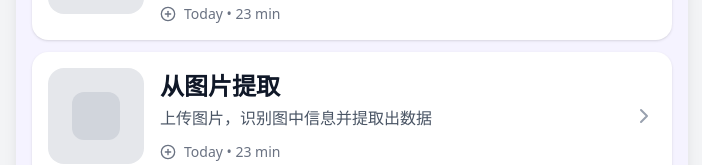
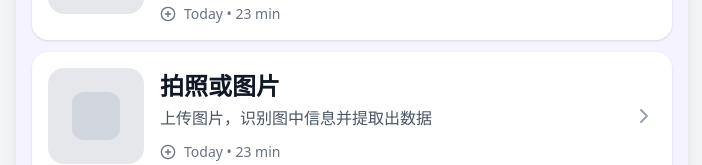
Before and after one commit to askman-dev/askgear, a React (Vite) app: page / in a window 1280 px wide. Shown: the part 225-390 px from the top of the page, without its empty margins (288-990 px from the left). Built offline with nearby package versions, Linux system fonts and the light colour scheme; no server answers.

Commit message:
chore(ui): 将“从图片提取”文案改为“拍照或图片”（入口卡片与弹窗标题）

```diff
--- a/src/components/ImageExtractSheet.tsx
+++ b/src/components/ImageExtractSheet.tsx
@@ -36,7 +36,7 @@ export function ImageExtractSheet({ open, onClose, onContinue }: ImageExtractShe
   return (
     <BottomSheet open={open} onClose={onClose}>
       <div className="flex items-center justify-between mb-3">
-        <h2 className="text-2xl font-semibold text-gray-900">从图片提取</h2>
+        <h2 className="text-2xl font-semibold text-gray-900">拍照或图片</h2>
         <button
           onClick={handleContinue}
           className="px-5 h-10 rounded-full bg-violet-600 text-white shadow-sm active:scale-[0.98] disabled:opacity-50 disabled:cursor-not-allowed"
--- a/src/components/InsightTab.tsx
+++ b/src/components/InsightTab.tsx
@@ -39,7 +39,7 @@ export function InsightTab({ onStartChat, onStartArtifact }: InsightTabProps) {
               onClick={() => setOpenTextSheet(true)}
             />
             <IngestCard
-              title="从图片提取"
+              title="拍照或图片"
               description="上传图片，识别图中信息并提取出数据"
               onClick={() => setOpenImageSheet(true)}
             />
```
